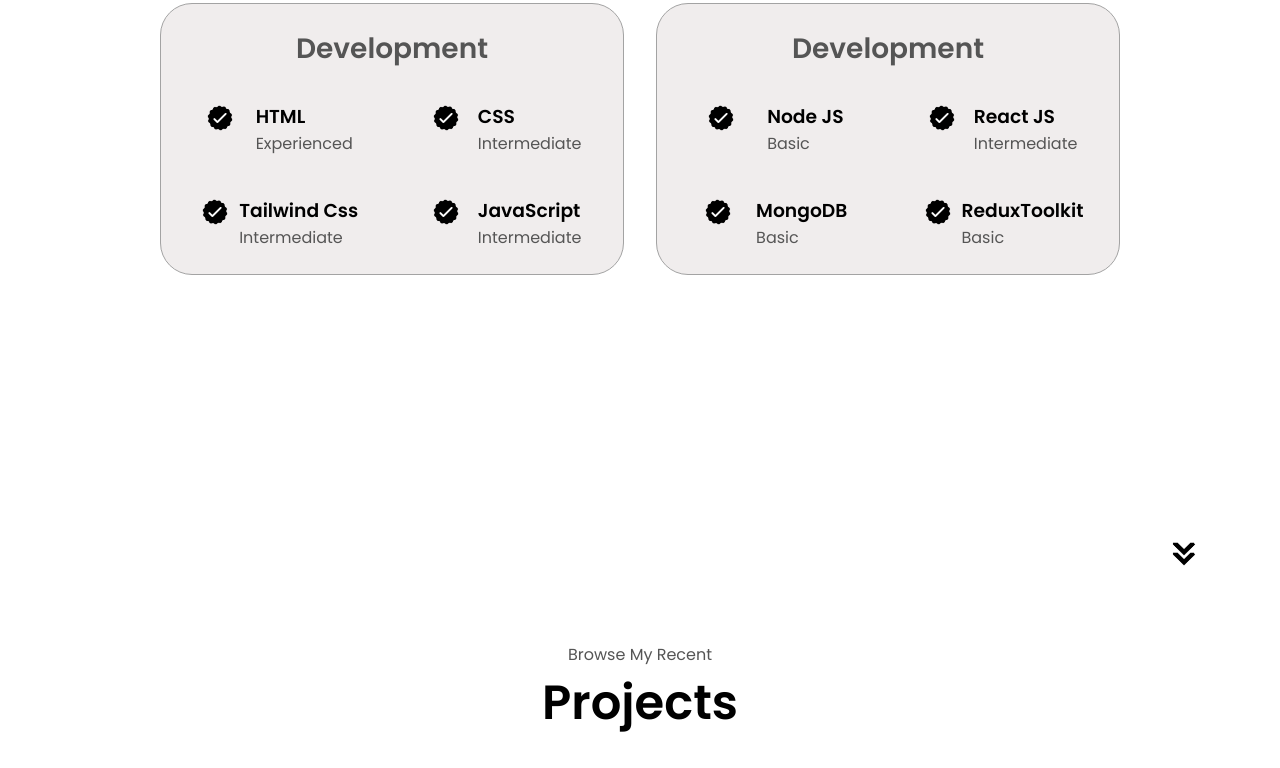
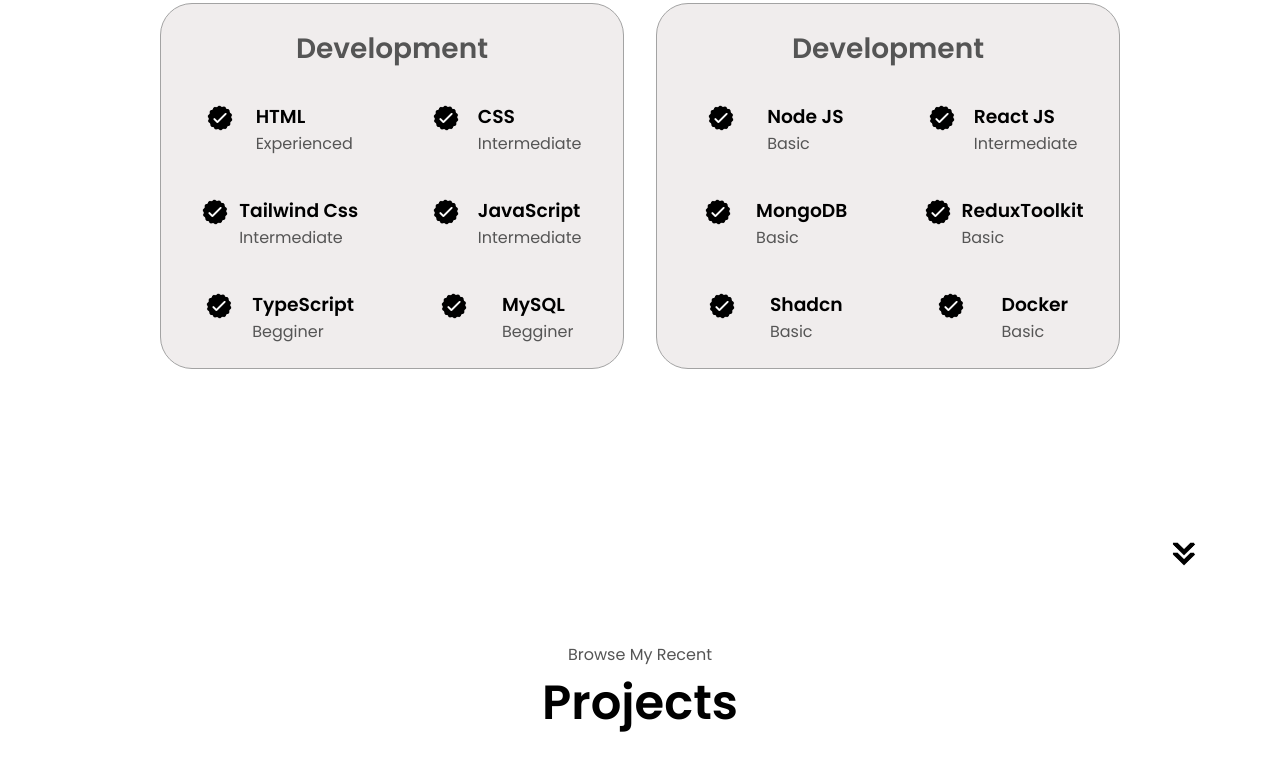
Before and after one commit to Asif7878ali/Portfolio, a plain HTML site: page index.html in a window 1280 px wide. Shown: the part 1822-2590 px from the top of the page. Drawn offline with Linux system fonts and the light colour scheme.

Commit message:
skiills add

```diff
--- a/index.html
+++ b/index.html
@@ -55,7 +55,7 @@
         <div class="btn-container">
           <button
             class="btn btn-color-2"
-            onclick="window.open('./assets/Asif_resume.pdf')"
+            onclick="window.open('./assets/CV_Asif.pdf')"
           >
             Download CV
           </button>
@@ -178,6 +178,30 @@
                 </div>
               </article>
 
+              <article>
+                <img
+                  src="./assets/checkmark.png"
+                  alt="Experience icon"
+                  class="icon"
+                />
+                <div>
+                  <h3>TypeScript</h3>
+                  <p>Begginer</p>
+                </div>
+              </article>
+
+              <article>
+                <img
+                  src="./assets/checkmark.png"
+                  alt="Experience icon"
+                  class="icon"
+                />
+                <div>
+                  <h3>MySQL</h3>
+                  <p>Begginer</p>
+                </div>
+              </article>
+
             </div>
           </div>
           <div class="details-container">
@@ -224,6 +248,30 @@
                 />
                 <div>
                   <h3>ReduxToolkit</h3>
+                  <p>Basic</p>
+                </div>
+              </article>
+
+              <article>
+                <img
+                  src="./assets/checkmark.png"
+                  alt="Experience icon"
+                  class="icon"
+                />
+                <div>
+                  <h3>Shadcn</h3>
+                  <p>Basic</p>
+                </div>
+              </article>
+
+              <article>
+                <img
+                  src="./assets/checkmark.png"
+                  alt="Experience icon"
+                  class="icon"
+                />
+                <div>
+                  <h3>Docker</h3>
                   <p>Basic</p>
                 </div>
               </article>
@@ -388,7 +436,7 @@
           </ul>
         </div>
       </nav>
-      <p>Copyright &#169; 2023 John Doe. All Rights Reserved.</p>
+      <p>Copyright &#169; 2024  All Rights Reserved.</p>
     </footer>
 
   </body>
```
Also changed, not shown: 2 other files.
